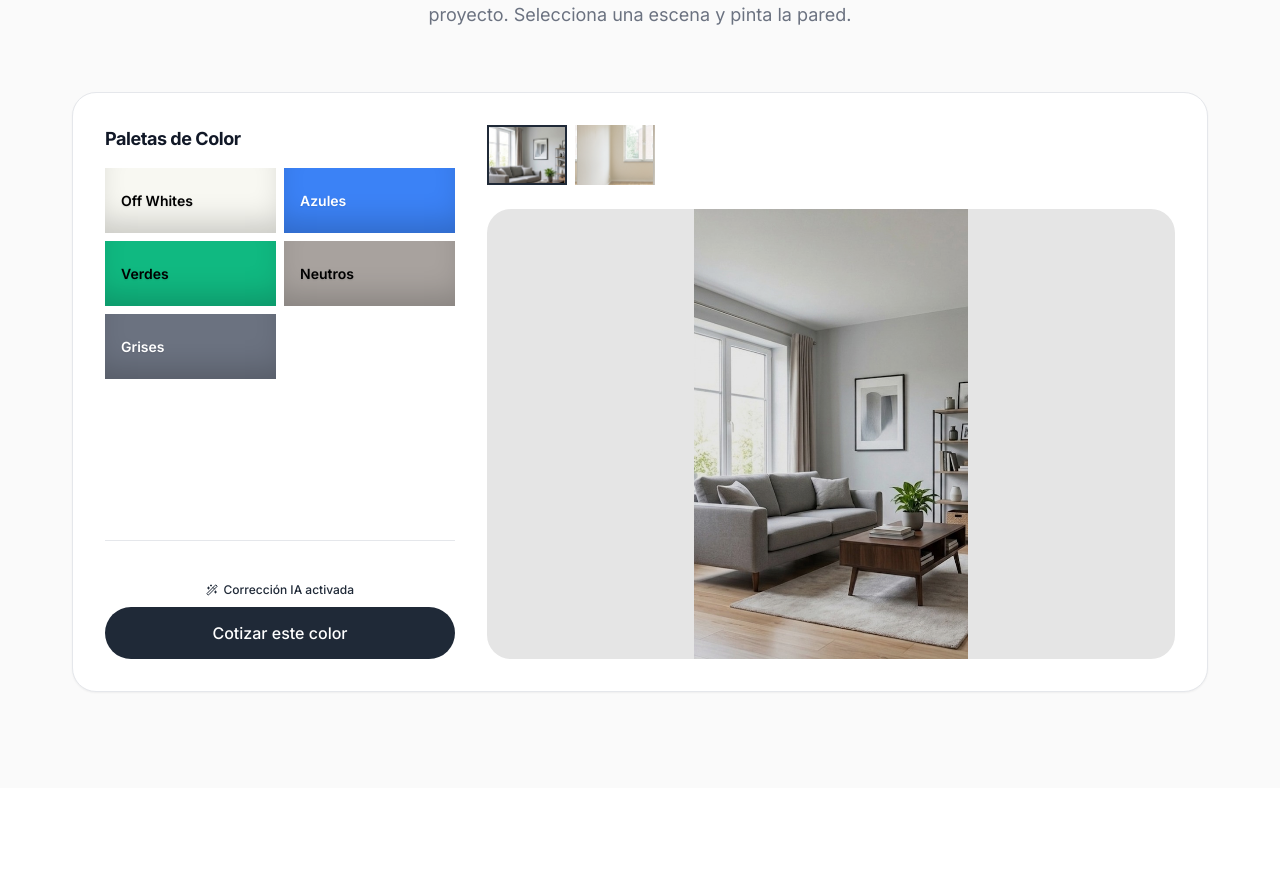
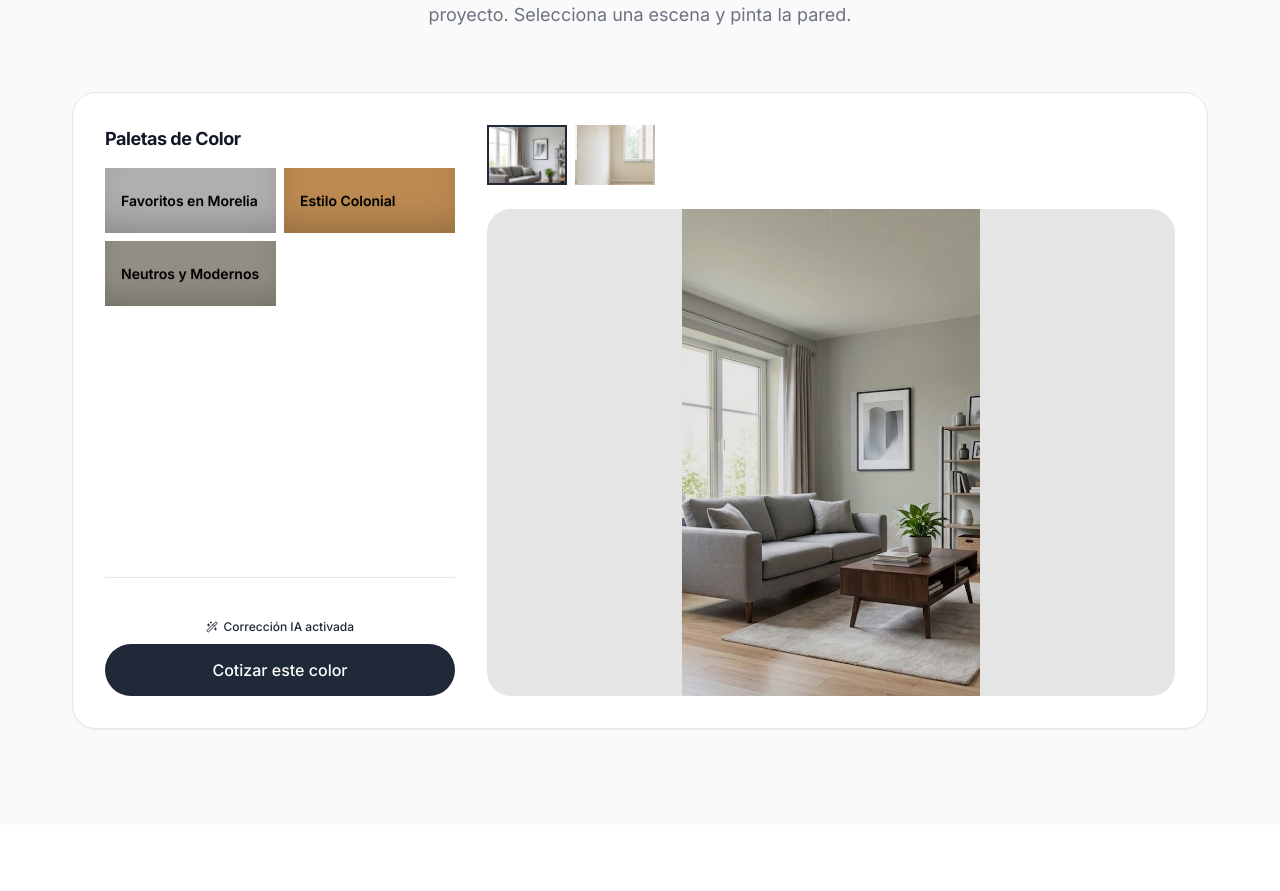
Before and after one commit to 00Gus/PinturasNat, a React (Vite) app: page / in a window 1280 px wide. Shown: the part 1082-1973 px from the top of the page. Built offline with nearby package versions, Linux system fonts and the light colour scheme.

Commit message:
Redesign Color Simulator UI to circular swatches and update palette names

```diff
--- a/src/components/ColorSimulator.css
+++ b/src/components/ColorSimulator.css
@@ -35,7 +35,7 @@
 
 .color-palette-advanced {
   position: relative;
-  min-height: 350px;
+  min-height: 420px;
   overflow: hidden;
 }
 
@@ -77,7 +77,6 @@
   text-align: left;
 }
 
-/* VISTA 2: TONOS */
 .shades-view {
   position: absolute;
   top: 0;
@@ -85,6 +84,17 @@
   width: 100%;
   height: 100%;
   background-color: var(--bg-card);
+  overflow-y: auto;
+  padding-right: 0.5rem;
+}
+
+/* Custom scrollbar for shades-view */
+.shades-view::-webkit-scrollbar {
+  width: 6px;
+}
+.shades-view::-webkit-scrollbar-thumb {
+  background-color: var(--accent-secondary);
+  border-radius: 4px;
 }
 
 .shades-header {
@@ -116,36 +126,66 @@
   margin-bottom: 0;
 }
 
-.advanced-grid {
-  grid-template-columns: repeat(3, 1fr);
+.circular-grid {
+  display: grid;
+  grid-template-columns: repeat(4, 1fr);
+  gap: 1.5rem 1rem;
+  margin-bottom: 2rem;
+  padding: 0.5rem 0;
 }
 
-.color-grid {
-  display: grid;
-  gap: 1rem;
-  margin-bottom: 1rem;
+@media (max-width: 500px) {
+  .circular-grid {
+    grid-template-columns: repeat(3, 1fr);
+  }
 }
 
-.color-swatch {
-  width: 100%;
-  aspect-ratio: 1;
-  border-radius: var(--radius-sm);
+.color-swatch-wrapper {
+  display: flex;
+  flex-direction: column;
+  align-items: center;
+  gap: 0.5rem;
+}
+
+.color-swatch-circle {
+  width: 56px;
+  height: 56px;
+  border-radius: 50%;
   border: 2px solid transparent;
-  box-shadow: inset 0 2px 4px rgba(0,0,0,0.1);
+  box-shadow: 0 4px 6px -1px rgba(0, 0, 0, 0.1), inset 0 2px 4px rgba(255,255,255,0.2);
   display: flex;
   align-items: center;
   justify-content: center;
-  transition: transform 0.2s;
+  transition: all 0.3s cubic-bezier(0.4, 0, 0.2, 1);
+  cursor: pointer;
+  padding: 0;
 }
 
-.color-swatch:hover {
-  transform: scale(1.05);
+@media (min-width: 992px) {
+  .color-swatch-circle {
+    width: 64px;
+    height: 64px;
+  }
 }
 
-.color-swatch.active {
-  border-color: var(--accent-primary);
-  transform: scale(1.05);
-  box-shadow: 0 0 0 2px var(--bg-card), 0 0 0 4px var(--accent-primary);
+.color-swatch-circle:hover {
+  transform: translateY(-4px) scale(1.05);
+  box-shadow: 0 10px 15px -3px rgba(0, 0, 0, 0.1), inset 0 2px 4px rgba(255,255,255,0.2);
+}
+
+.color-swatch-circle.active {
+  transform: scale(1.1);
+  box-shadow: 0 0 0 3px var(--bg-card), 0 0 0 5px var(--accent-primary), 0 10px 15px -3px rgba(0,0,0,0.2);
+}
+
+.color-swatch-label {
+  font-size: 0.65rem;
+  color: var(--text-main);
+  text-align: center;
+  line-height: 1.2;
+  max-width: 100%;
+  font-weight: 500;
+  opacity: 0.9;
 }
 
 .active-color-info {
--- a/src/components/ColorSimulator.jsx
+++ b/src/components/ColorSimulator.jsx
@@ -3,96 +3,59 @@ import { motion, AnimatePresence } from 'framer-motion';
 import { Paintbrush, ArrowLeft, Wand2 } from 'lucide-react';
 import './ColorSimulator.css';
 
-// Estructura de familias de colores al estilo Comex
+// Estructura de familias de colores al estilo Comex / Dunn-Edwards
 const colorFamilies = [
   {
-    id: 'off-whites', name: 'Off Whites', color: '#F8F8F2',
+    id: 'clasica', name: 'Favoritos en Morelia', color: '#B1AFAE',
     shades: [
-      { id: 'w1', name: 'Blanco Puro', hex: '#FFFFFF' },
-      { id: 'w2', name: 'Blanco Ostra', hex: '#F4F4EB' },
-      { id: 'w3', name: 'Blanco Humo', hex: '#F0F0F0' },
-      { id: 'w4', name: 'Algodón', hex: '#FBFBF9' },
-      { id: 'w5', name: 'Lino', hex: '#FAF0E6' },
-      { id: 'w6', name: 'Marfil', hex: '#FFFFF0' },
+      { id: 'c1', name: 'DET618 Industrial Age', hex: '#B1AFAE' },
+      { id: 'c2', name: 'DE6328 Anchor Gray', hex: '#5A6266' },
+      { id: 'c3', name: 'DET453 Majolica Earthenware', hex: '#A35E4B' },
+      { id: 'c4', name: 'DET584 Postwar Boom', hex: '#4B739B' },
+      { id: 'c5', name: 'DET657 Bakelite Yellow', hex: '#C7B576' },
+      { id: 'c6', name: 'DET652 Sunbaked Adobe', hex: '#B49E69' },
+      { id: 'c7', name: 'DET653 Historic White', hex: '#EBE8D8' },
+      { id: 'c8', name: 'DET607 Life Aquatic', hex: '#98ACA3' },
+      { id: 'c9', name: 'DEC728 Madera', hex: '#EAC88B' },
+      { id: 'c10', name: 'DEW340 Whisper', hex: '#F4F2EC' },
+      { id: 'c11', name: 'DET504 That\'s Atomic', hex: '#AAB186' },
+      { id: 'c12', name: 'DET681 Moderne Class', hex: '#735A45' },
     ]
   },
   {
-    id: 'amarillos', name: 'Amarillos', color: '#FDE047',
+    id: 'mediterranea', name: 'Estilo Colonial', color: '#BC8A51',
     shades: [
-      { id: 'y1', name: 'Luz de Sol', hex: '#FEF08A' },
-      { id: 'y2', name: 'Trigo', hex: '#FDE047' },
-      { id: 'y3', name: 'Mostaza', hex: '#EAB308' },
-      { id: 'y4', name: 'Oro Viejo', hex: '#CA8A04' },
-      { id: 'y5', name: 'Girasol', hex: '#EAB308' },
-      { id: 'y6', name: 'Ocre', hex: '#B45309' },
+      { id: 'm1', name: 'DET685 Mission Gold', hex: '#BC8A51' },
+      { id: 'm2', name: 'DEW336 White Sand', hex: '#EFE8D6' },
+      { id: 'm3', name: 'DEA175 Black Forest', hex: '#545A4D' },
+      { id: 'm4', name: 'DET454 Arizona Clay', hex: '#B86D53' },
+      { id: 'm5', name: 'DE6066 Desert Rock', hex: '#D2C8BC' },
+      { id: 'm6', name: 'DET694 Carmel Mission', hex: '#947F75' },
+      { id: 'm7', name: 'DET695 Grange Hall', hex: '#8B7C71' },
+      { id: 'm8', name: 'DE6070 Chocolate Chunk', hex: '#5A483F' },
+      { id: 'm9', name: 'DET513 California Sagebrush', hex: '#8A9884' },
+      { id: 'm10', name: 'DEW340 Whisper', hex: '#F4F2EC' },
+      { id: 'm11', name: 'DET602 Gray Monument', hex: '#697A79' },
+      { id: 'm12', name: 'DE5362 Maple Syrup', hex: '#C59B3F' },
     ]
   },
   {
-    id: 'naranjas', name: 'Naranjas', color: '#F97316',
+    id: 'neutros', name: 'Neutros y Modernos', color: '#928E84',
     shades: [
-      { id: 'o1', name: 'Melocotón', hex: '#FFEDD5' },
-      { id: 'o2', name: 'Mandarina', hex: '#FB923C' },
-      { id: 'o3', name: 'Calabaza', hex: '#F97316' },
-      { id: 'o4', name: 'Ladrillo', hex: '#C2410C' },
-      { id: 'o5', name: 'Coral', hex: '#F87171' },
-      { id: 'o6', name: 'Óxido', hex: '#9A3412' },
+      { id: 'n1', name: 'DE6225 Fossil', hex: '#EFEFE8' },
+      { id: 'n2', name: 'DE6228 Play on Gray', hex: '#A7ABA4' },
+      { id: 'n3', name: 'DET620 Barnwood Gray', hex: '#928E84' },
+      { id: 'n4', name: 'DET514 Smoke & Ash', hex: '#8C9C90' },
+      { id: 'n5', name: 'DET635 Ecru Wealth', hex: '#D0CBB2' },
+      { id: 'n6', name: 'DET512 Whale Watching', hex: '#9CA496' },
+      { id: 'n7', name: 'DET626 Metal Fringe', hex: '#817D77' },
+      { id: 'n8', name: 'DET656 Heart of Gold', hex: '#AE8C3B' },
+      { id: 'n9', name: 'DEC751 Ash Gray', hex: '#C2B9AF' },
+      { id: 'n10', name: 'DEC750 Bison Beige', hex: '#9C8C7C' },
+      { id: 'n11', name: 'DET624 Sorrel Felt', hex: '#A89A8A' },
+      { id: 'n12', name: 'DET634 Downing to Earth', hex: '#544E43' },
     ]
-  },
-  {
-    id: 'rojos', name: 'Rojos', color: '#EF4444',
-    shades: [
-      { id: 'r1', name: 'Rosa Pálido', hex: '#FECDD3' },
-      { id: 'r2', name: 'Cereza', hex: '#F43F5E' },
-      { id: 'r3', name: 'Carmín', hex: '#E11D48' },
-      { id: 'r4', name: 'Vino Tinto', hex: '#9F1239' },
-      { id: 'r5', name: 'Granate', hex: '#881337' },
-      { id: 'r6', name: 'Rubí', hex: '#BE123C' },
-    ]
-  },
-  {
-    id: 'azules', name: 'Azules', color: '#3B82F6',
-    shades: [
-      { id: 'b1', name: 'Cielo', hex: '#BAE6FD' },
-      { id: 'b2', name: 'Océano', hex: '#38BDF8' },
-      { id: 'b3', name: 'Zafiro', hex: '#2563EB' },
-      { id: 'b4', name: 'Nocturno', hex: '#1E3A8A' },
-      { id: 'b5', name: 'Índigo', hex: '#3730A3' },
-      { id: 'b6', name: 'Cobalto', hex: '#1D4ED8' },
-    ]
-  },
-  {
-    id: 'verdes', name: 'Verdes', color: '#10B981',
-    shades: [
-      { id: 'g1', name: 'Menta', hex: '#A7F3D0' },
-      { id: 'g2', name: 'Manzana', hex: '#34D399' },
-      { id: 'g3', name: 'Esmeralda', hex: '#10B981' },
-      { id: 'g4', name: 'Bosque', hex: '#065F46' },
-      { id: 'g5', name: 'Oliva', hex: '#65A30D' },
-      { id: 'g6', name: 'Pino', hex: '#166534' },
-    ]
-  },
-  {
-    id: 'neutros', name: 'Neutros', color: '#A8A29E',
-    shades: [
-      { id: 'n1', name: 'Arena', hex: '#E7E5E4' },
-      { id: 'n2', name: 'Piedra', hex: '#D6D3D1' },
-      { id: 'n3', name: 'Topo', hex: '#A8A29E' },
-      { id: 'n4', name: 'Marrón Oscuro', hex: '#57534E' },
-      { id: 'n5', name: 'Chocolate', hex: '#451A03' },
-      { id: 'n6', name: 'Moca', hex: '#78350F' },
-    ]
-  },
-  {
-    id: 'grises', name: 'Grises', color: '#6B7280',
-    shades: [
-      { id: 'gr1', name: 'Gris Perla', hex: '#F3F4F6' },
-      { id: 'gr2', name: 'Gris Acero', hex: '#9CA3AF' },
-      { id: 'gr3', name: 'Gris Plomo', hex: '#4B5563' },
-      { id: 'gr4', name: 'Carbón', hex: '#1F2937' },
-      { id: 'gr5', name: 'Ceniza', hex: '#374151' },
-      { id: 'gr6', name: 'Asfalto', hex: '#111827' },
-    ]
-  },
+  }
 ];
 
 const base = import.meta.env.BASE_URL;
@@ -104,28 +67,12 @@ const scenes = [
 const ColorSimulator = () => {
   const [activeScene, setActiveScene] = useState(scenes[0]);
   const [activeFamily, setActiveFamily] = useState(null);
-  const [activeColor, setActiveColor] = useState(colorFamilies[0].shades[0]); // Default white
+  const [activeColor, setActiveColor] = useState(colorFamilies[0].shades[6]); // Default Historic White
   const [processing, setProcessing] = useState(false);
   const canvasRef = useRef(null);
 
-  const filteredFamilies = activeScene.id === '2'
-    ? colorFamilies.filter(f => !['amarillos', 'rojos', 'naranjas'].includes(f.id))
-    : colorFamilies;
-
-  // Reset forbidden colors when switching to a restricted scene
-  useEffect(() => {
-    if (activeScene.id === '2') {
-      const forbidden = ['amarillos', 'rojos', 'naranjas'];
-      if (activeFamily && forbidden.includes(activeFamily.id)) {
-        setActiveFamily(null);
-      }
-
-      const isColorForbidden = colorFamilies.find(f => f.shades.some(s => s.id === activeColor.id))?.id;
-      if (forbidden.includes(isColorForbidden)) {
-        setActiveColor(colorFamilies[0].shades[0]); // Reset to white
-      }
-    }
-  }, [activeScene, activeFamily, activeColor]);
+  // Todas las colecciones disponibles sin restricción, al ser paletas curadas
+  const filteredFamilies = colorFamilies;
 
   // Algoritmo Profesional de Enmascarado y Protección de Detalles
   useEffect(() => {
@@ -310,19 +257,21 @@ const ColorSimulator = () => {
                       <h3 className="palette-title">{activeFamily.name}</h3>
                     </div>
 
-                    <div className="color-grid advanced-grid">
+                    <div className="color-grid circular-grid">
                       {activeFamily.shades.map((shade) => (
+                        <div key={shade.id} className="color-swatch-wrapper">
                           <button
-                          key={shade.id}
-                          className={`color-swatch ${activeColor.id === shade.id ? 'active' : ''}`}
+                            className={`color-swatch-circle ${activeColor.id === shade.id ? 'active' : ''}`}
                             style={{ backgroundColor: shade.hex }}
                             onClick={() => setActiveColor(shade)}
                             title={shade.name}
                           >
                             {activeColor.id === shade.id && (
-                            <Paintbrush size={16} color={isDarkColor(shade.hex) ? '#fff' : '#000'} />
+                              <Paintbrush size={20} color={isDarkColor(shade.hex) ? '#fff' : '#000'} className="active-icon" />
                             )}
                           </button>
+                          <span className="color-swatch-label">{shade.name}</span>
+                        </div>
                       ))}
                     </div>
                     <div className="active-color-info">
```
Lines whose indentation alone changed are shown as unchanged.
